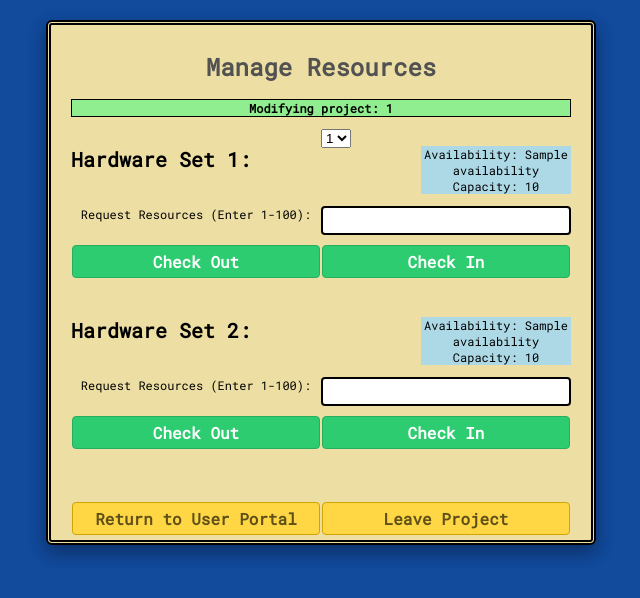
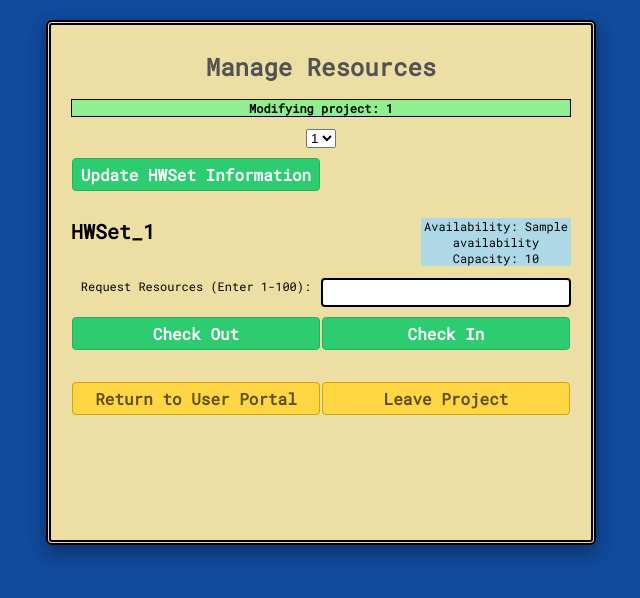
Before and after one commit to gwyni/EE461L_Team-8_Project, a Flask app: a page that uses templates/checkoutPage.html in a window 1280 px wide. Shown: the top 598 px of the page, without its empty margins (319-959 px from the left). Run offline with Flask 2, Linux system fonts and the light colour scheme; the visitor is signed in with stand-in values (Sample User, id 1); a database or web service that is not in the repository returns one stand-in record (values such as "Sample title"); some libraries are stand-ins or nearby versions.

Commit message:
added hardware set dropdown functionality

```diff
--- a/app.py
+++ b/app.py
@@ -4,7 +4,6 @@
 app = Flask(__name__)
 
 error_messages= {1:'Input is not a number', 2:'Request must be greater than 0', 3: 'Request is greater than availability', 4: 'Successfully checked out resources'}
-
 # this is the url and variables for the user databse, wehen accessing the database use the "userDb" variable
 #app.config["MONGO_URI"] = 'mongodb+srv://mainUser:TahoeMontecito!@461l-team8.lchei.mongodb.net/myDb?retryWrites=true&w=majority'
 mongo = PyMongo(app,uri='mongodb+srv://mainUser:TahoeMontecito!@461l-team8.lchei.mongodb.net/myDb?retryWrites=true&w=majority')
@@ -242,106 +241,91 @@
 			return redirect(url_for('userPortal'))
 	return render_template('changePass.html',content=msg)
 
+
 @app.route('/checkOut/<project> ', methods=['GET','POST'])
 def checkOut(project):
+	error_messages= {1:'Input is not a number', 2:'Request must be greater than 0', 3: 'Request is greater than availability', 4: 'Successfully checked out resources'}
 	hwSetList=set()
-	print(hwDb)
-	x=hwDb.find({},{'_id' : 0,'Capacity':0, 'Availability':0})
-	for data in x:
+	projectInfo=projectDb.find_one({"Project Name": project})
+	allHWSets=hwDb.find({},{'_id' : 0,'Capacity':0, 'Availability':0})    #get names of all hardware sets in database
+	for data in allHWSets:
 		if data["ID"] not in hwSetList:
-			hwSetList.add(data["ID"])
+			hwID=data["ID"]
+			hwSetList.add(hwID)	 # add hardware set ID's to a list, which is passed to HTML page select dropdown
+			temp=hwID.index("_")
+			hwSetNumber=hwID[temp+1:]
+			if not "HW Set "+hwSetNumber+" Resources" in projectInfo: 		# adds new hwset field to projects if new hwSet was added
+				projectDb.update_many({},{"$set": {"HW Set "+hwSetNumber+" Resources": 0} })
 	hwSetList = list(hwSetList)
-	msgOne= ""
-	msgTwo=""
+	if("hwSet" not in session):
+		session["hwSet"]="HWSet_1"		#set default session["hwSet"] to HWSet_1 if there already isnt one defined
+	hwSetID=session["hwSet"]
+	msgOne= ""  		#holds status message which is passed to HTML page
 	user = ""
 	projectLeaveMsg = ""
 	modifyingProject= "Modifying project: " + project
-	projectInfo=projectDb.find_one({"Project Name": project})
-	hwSetOne=hwDb.find_one({"ID":"HWSet_1"})
-	capOne=hwSetOne["Capacity"]
-	availOne=hwSetOne["Availability"]
-	hwSetTwo=hwDb.find_one({"ID":"HWSet_2"})
-	capTwo=hwSetTwo["Capacity"]
-	availTwo=hwSetTwo["Availability"]
+	currentHWSet=hwDb.find_one({"ID":hwSetID})
+	capacity=currentHWSet["Capacity"]
+	available=currentHWSet["Availability"]
 	user = session['username']
 	session['project'] = project
 	if(request.method=='POST'):
 		resourcesInfo = request.form
-		if request.form.get("submitHW1"):
-			if not resourcesInfo["requestedHW1"]:
+		if request.form.get("updateInfo"):	# updates the hardware set info according to what is selected in dropdown after update is pressed
+			hwSetID=str(request.form.get("listHWs"))
+			currentHWSet=hwDb.find_one({"ID":hwSetID})
+			capacity=currentHWSet["Capacity"]    #get currentHWSet capacity
+			available=currentHWSet["Availability"]    #get currentHWSet availability
+			session["hwSet"]=hwSetID  			#set session to the current hwSetID
+		elif request.form.get("checkoutHW"):
+			if not resourcesInfo["requestedHW"]:
 				msgOne="Please enter a nonempty value"
 			else:
-				requestedOne=int(resourcesInfo["requestedHW1"])
-				result=validCheckoutInput(requestedOne, availOne)
-				msgOne=error_messages[result]
+				requested=int(resourcesInfo["requestedHW"])
+				result=validCheckoutInput(requested, available)  #check requested input validity
+				msgOne=error_messages[result]			# set msgOne to appropriate error message
 				if result==4:
-					old={"ID":"HWSet_1"}
-					updated={"$set": {"Availability" : availOne-requestedOne}}
-					availOne=availOne-requestedOne
+					temp=hwSetID.index("_")
+					hwSetNum=hwSetID[temp+1:]
+					old={"ID":hwSetID}
+					updated={"$set": {"Availability" : available-requested}} # subtract from availability and update
+					available=available-requested
 					hwDb.update_one(old,updated)
-					project_hw1=projectInfo["HW Set 1 Resources"]
+					project_hw=projectInfo["HW Set "+hwSetNum+" Resources"]
 					pName={"Project Name": project}
-					updatedResource={"$set": {"HW Set 1 Resources" : project_hw1 +requestedOne}}
-					projectDb.update_one(pName, updatedResource)
-		elif request.form.get("submitHW2"):
-			if not resourcesInfo["requestedHW2"]:
-				msgTwo="Please enter a nonempty value"
-			else:
-				requestedTwo=int(resourcesInfo["requestedHW2"])
-				result=validCheckoutInput(requestedTwo,availTwo)
-				msgTwo=error_messages[result]
-				if result==4:
-					old={"ID":"HWSet_2"}
-					updated={"$set": {"Availability" : availTwo-requestedTwo}}
-					availTwo=availTwo-requestedTwo
-					hwDb.update_one(old,updated)
-					project_hw2=projectInfo["HW Set 2 Resources"]
-					pName={"Project Name": project}
-					updatedResource={"$set": {"HW Set 2 Resources" : project_hw2 +requestedTwo}}
-					projectDb.update_one(pName, updatedResource)
+					updatedResource={"$set": {"HW Set "+hwSetNum+" Resources" : project_hw +requested}}
+					projectDb.update_one(pName, updatedResource)	#update resources usage for project
 		elif request.form.get('returnToUP'):
 			session.pop('project')
+			session.pop('hwSet')      #release session variables
 			return redirect(url_for('userPortal'))
 		elif request.form.get('leaveproject'):
 			projectUsers=projectInfo["Users in Project"]
 			projectUsers.remove(user)
 			projectDb.update({"Project Name": projectInfo["Project Name"]},{'$set':{"Users in Project":projectUsers}})
 			session.pop('project')
+			session.pop('hwSet')		#release session variables
 			return redirect(url_for('userPortal'))
 
-		elif request.form.get("checkinHW1"):
-			if resourcesInfo["requestedHW1"]:
-				requestedOne=int(resourcesInfo["requestedHW1"])
-				project_hw1=projectInfo["HW Set 1 Resources"]
-				if(requestedOne > 0 and requestedOne<=project_hw1):
-					old={"ID":"HWSet_1"}
-					updated={"$set": {"Availability" : availOne+requestedOne}}
-					availOne=availOne+requestedOne
-					hwDb.update_one(old,updated)
+		elif request.form.get("checkinHW"):
+			temp=hwSetID.index("_")
+			hwSetNum=hwSetID[temp+1:]
+			if resourcesInfo["requestedHW"]:
+				requested=int(resourcesInfo["requestedHW"])
+				project_hw=projectInfo["HW Set "+hwSetNum+" Resources"]
+				if(requested > 0 and requested<=project_hw):
+					old={"ID": hwSetID}
+					updated={"$set": {"Availability" : available+requested}}  #add checked in resources
+					available=available+requested
+					hwDb.update_one(old,updated)  #update the hwDb with new availability
 					pName={"Project Name": project}
-					updatedResource={"$set": {"HW Set 1 Resources" : project_hw1-requestedOne}}
-					projectDb.update_one(pName, updatedResource)
+					updatedResource={"$set": {"HW Set "+hwSetNum+" Resources" : project_hw-requested}}
+					projectDb.update_one(pName, updatedResource)  # remove checked in resources from project resource info
 				else:
 					msgOne="Please enter valid number of resources"
 			else:
 				msgOne="Please enter a nonempty value"
-		elif request.form.get("checkinHW2"):
-			if resourcesInfo["requestedHW2"]:
-				requestedTwo=int(resourcesInfo["requestedHW2"])
-				project_hw2=projectInfo["HW Set 2 Resources"]
-				if(requestedTwo > 0 and requestedTwo<=project_hw2):
-					old={"ID":"HWSet_2"}
-					updated={"$set": {"Availability" : availTwo+requestedTwo}}
-					availTwo=availTwo+requestedTwo
-					hwDb.update_one(old,updated)
-					pName={"Project Name": project}
-					updatedResource={"$set": {"HW Set 2 Resources" : project_hw2-requestedTwo}}
-					projectDb.update_one(pName, updatedResource)
-				else:
-					msgTwo="Please enter valid number of resources"
-			else:
-				msgTwo="Please enter a nonempty value"
-	return render_template('checkoutPage.html', displayProject=modifyingProject,available=availOne, initialCap=capOne, available2=availTwo, initialCap2=capTwo, statusOne=msgOne, statusTwo=msgTwo, listHWs=hwSetList)
+	return render_template('checkoutPage.html', displayProject=modifyingProject,available=available, initialCap=capacity, statusOne=msgOne, listHWs=hwSetList, currentHWSet=hwSetID)
 
 
 #This is for the main datasets page
--- a/templates/checkoutPage.html
+++ b/templates/checkoutPage.html
@@ -12,15 +12,19 @@
 <form method='POST'>
 	<h1>Manage Resources</h1>
 	<p style="border: 1px solid black; background-color: lightgreen; color: black;"><b>{{displayProject}}	</b></p>
+
+	<select name=listHWs method="GET" action ="/">
+		{% for item in listHWs %}
+		<option value = "{{item}}" SELECTED>{{item}}</option>
+		{% endfor %}
+	</select>
+	<br>
+
+	<button type="submit" name="updateInfo" value="send request">Update HWSet Information</button>
+
 	<div class="row">
 		<div class="big-column">
-			<h2>Hardware Set 1:</h2>
-			<select name=listHWs method="GET" action ="/">
-				{% for item in listHWs %}
-				<option value = "{{item}}" SELECTED>{{item}}</option>
-				{% endfor %}
-
-			</select>
+			<h2>{{currentHWSet}}</h2>
 		</div>
 		<div class="small-column" style="margin-top: 5px;">
 			<p style="color: black;">Availability: {{available}} <br>Capacity: {{initialCap}}</p>
@@ -29,14 +33,14 @@
 
 	<div class="row">
 		<div class="small-column" style="width: 50%">
-			<label for="requestedHW1">Request Resources (Enter 1-100):</label><br>
+			<label for="requestedHW">Request Resources (Enter 1-100):</label><br>
 		</div>
 		<div class="big-column" style="width: 50%">
-			<input type="number" id="requestedHW1" name="requestedHW1">
+			<input type="number" id="requestedHW" name="requestedHW">
 		</div>
 	<div class="row">
-		<button type="submit" name="submitHW1" value="send request">Check Out</button>
-		<button type="submit" name="checkinHW1" value="send request">Check In</button>
+		<button type="submit" name="checkoutHW" value="send request">Check Out</button>
+		<button type="submit" name="checkinHW" value="send request">Check In</button>
 	</div>
 	<div class="row">
 		<p>{{statusOne}}</p>
@@ -46,29 +50,6 @@
 <!--hardware set 2 block and information-->
 <form method='POST'>
 	<div class="row">
-		<div class="big-column">
-			<h2>Hardware Set 2:</h2>
-		</div>
-		<div class="small-column" style="margin-top: 5px;">
-			<p style="color: black;">Availability: {{available2}} <br>Capacity: {{initialCap2}}</p>
-		</div>
-	</div>
-
-	<div class="row">
-		<div class="small-column" style="width: 50%">
-			<label for="requestedHW2">Request Resources (Enter 1-100):</label><br>
-		</div>
-		<div class="big-column" style="width: 50%">
-			<input type="number" id="requestedHW2" name="requestedHW2">
-		</div>
-	<div class="row">
-		<button type="submit" name="submitHW2" value="send request">Check Out</button>
-		<button type="submit" name="checkinHW2" value="send request">Check In</button>
-	</div>
-	<div class="row">
-		<p>{{statusTwo}}</p><br>
-	</div>
-	<div class="row">
 			<button type='submit' style="color: #5f5019; background-color:#ffd744;	border: #d1a401 1px solid;" name='returnToUP' value="go back">Return to User Portal</button>
 			<button type='submit' style="color: #5f5019; background-color:#ffd643;	border: #d1a401 1px solid;" name='leaveproject' value="leave project">Leave Project</button>
 	</div>
```
